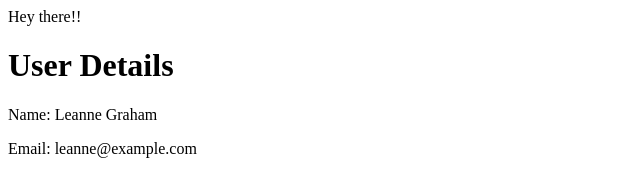
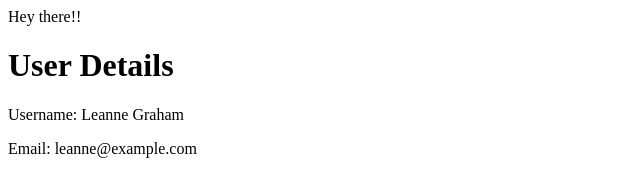
Before and after one commit to acciojob/routing-people-satishrathod-dev, a React app: page /users/1 in a window 1280 px wide. Shown: the top 196 px of the page, without its empty margins (0-640 px from the left). Built offline with nearby package versions, Linux system fonts and the light colour scheme.

Commit message:
finished

```diff
--- a/src/components/UserDetails.js
+++ b/src/components/UserDetails.js
@@ -29,7 +29,7 @@ const UserDetails = ({ users }) => {
   return (
     <div>
       <h1>User Details</h1>
-      <p>Name: {user.name}</p>
+      <p>Username: {user.name}</p>
       <p>Email: {user.email}</p>
     </div>
   );
```
